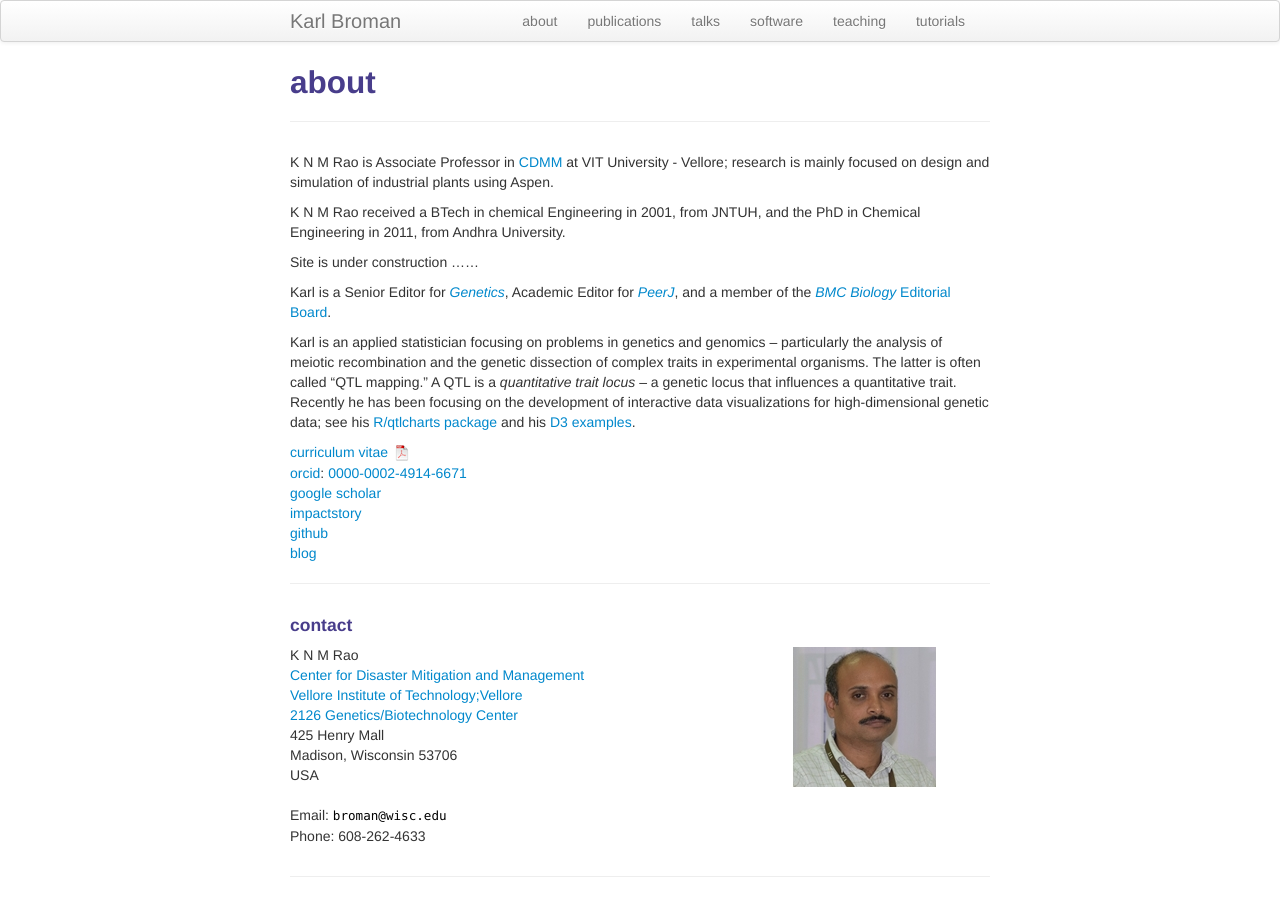
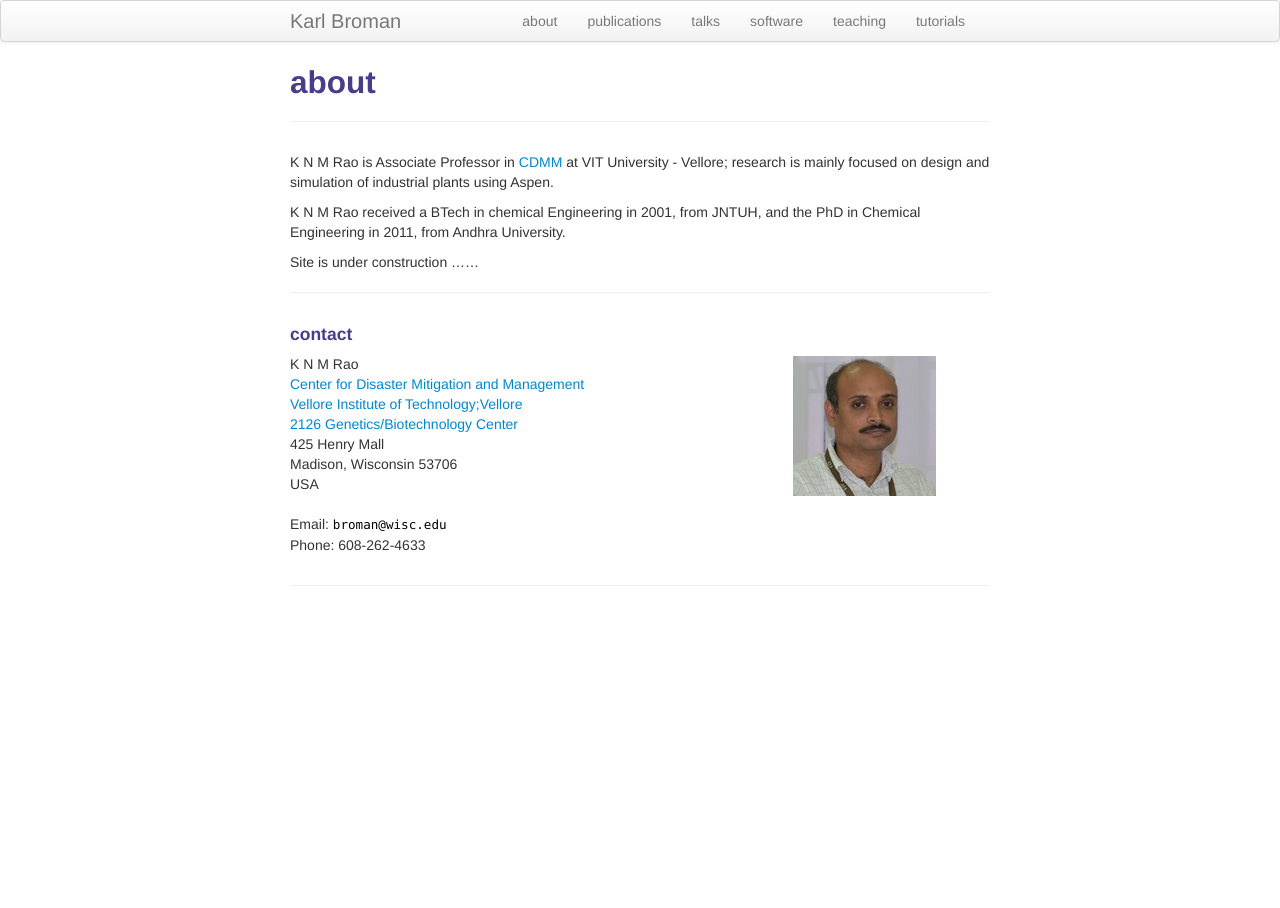
Before and after one commit to drknmr/drknmr.github.io, a Jekyll site: the page built from pages/about.md, in a window 1280 px wide. Built offline with Jekyll 4.4.1, drawn with Linux system fonts in a browser that asks for light colours.

Commit message:
Update pages/about.md

```diff
--- a/pages/about.md
+++ b/pages/about.md
@@ -9,28 +9,6 @@ K N M Rao is Associate Professor in [CDMM](http://info.vit.ac.in/cdmm/index.html
 K N M Rao received a BTech in chemical Engineering in 2001, from JNTUH, and the PhD in Chemical Engineering in 2011, from Andhra University.
 
 Site is under construction ......
-
-Karl is a Senior Editor for [_Genetics_](http://www.genetics.org),
-Academic Editor for [_PeerJ_](https://peerj.com), and
-a member of the [_BMC Biology_](https://bmcbiol.biomedcentral.com)
-[Editorial Board](https://bmcbiol.biomedcentral.com/about/editorial-board).
-
-Karl is an applied statistician focusing on problems in genetics and
-genomics &ndash; particularly the analysis of meiotic recombination and the
-genetic dissection of complex traits in experimental organisms. The
-latter is often called &ldquo;QTL mapping.&rdquo; A QTL is a
-_quantitative trait locus_ &ndash; a genetic locus that influences a
-quantitative trait. Recently he has been focusing on the development
-of interactive data visualizations for high-dimensional genetic data;
-see his [R/qtlcharts package](http://kbroman.org/qtlcharts) and
-his [D3 examples](https://www.biostat.wisc.edu/~kbroman/D3).
-
-[curriculum vitae ![CV as pdf](icons16/pdf-icon.png)]({{ BASE_PATH }}/assets/broman_cv.pdf)<br/>
-[orcid](https://orcid.org): [0000-0002-4914-6671](https://orcid.org/0000-0002-4914-6671)<br/>
-[google scholar](https://scholar.google.com/citations?sortby=pubdate&hl=en&user=42tCp5UAAAAJ&view_op=list_works)<br/>
-[impactstory](https://impactstory.org/u/0000-0002-4914-6671)<br/>
-[github](https://github.com/kbroman)<br/>
-[blog](https://kbroman.org/blog)
 
 ---
 
```
